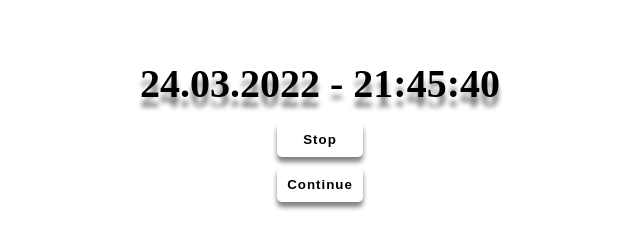
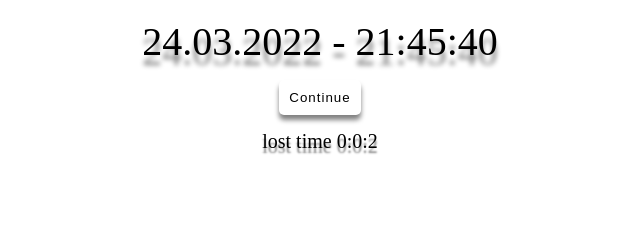
Before and after one commit to kaganmorgul/datetime, a plain HTML site: page index.html in a window 1280 px wide. Both pictures are taken after a click on the button "Stop". Shown: the whole page, without its empty margins (320-960 px from the left). Drawn offline with Linux system fonts and the light colour scheme.

Commit message:
lost time calculator added

```diff
--- a/index.html
+++ b/index.html
@@ -11,9 +11,11 @@
     <div class="content1">
     </div>
     <div class="controls">
-        <button id="stop">Stop</button>
-        <button id="continue">Continue</button>
+        <button id="buton" class="stop effect">Stop</button>
+    </div>
+    <div class="content2">
     </div>
     <script src="script.js"></script>
 </body>
+
 </html>
--- a/script.js
+++ b/script.js
@@ -1,20 +1,32 @@
 const content1 = document.querySelector(".content1");
-const stop = document.getElementById("stop");
-const continued = document.getElementById("continue");
+const content2 = document.querySelector(".content2");
+const buton = document.getElementById("buton");
 
 var interval;
+var afterStopInterval;
 var settings = {
   duration: "1000",
-  random: false,
+  sec: 0,
+  min: 0,
+  hr: 0,
 };
 init(settings);
-
 const formatControl = () => {
   seconds < 10 ? (seconds = `0${seconds}`) : (seconds = seconds);
   minutes < 10 ? (minutes = `0${minutes}`) : (minutes = minutes);
   hours < 10 ? (hours = `0${hours}`) : (hours = hours);
   day < 10 ? (day = `0${day}`) : (day = day);
   month < 10 ? (month = `0${month}`) : (month = month);
+};
+const lostTimeFormatControl = () => {
+  if (settings.sec > 60) {
+    settings.sec = 0;
+    settings.min++;
+  }
+  if (settings.min > 60) {
+    settings.min = 0;
+    settings.hr++;
+  }
 };
 const dates = () => {
   date = new Date();
@@ -30,21 +42,32 @@ const realTime = () => {
   formatControl();
   content1.innerHTML = `${day}.${month}.${year} - ${hours}:${minutes}:${seconds}`;
 };
-const myinterval = () => {
-  setInterval(() => {
-    realTime();
-  }, 1000);
-};
-
 function init(settings) {
   interval = setInterval(function () {
     realTime();
   }, settings.duration);
 }
-
-stop.addEventListener("click" , () => {
-  clearInterval(interval)
-})
-continued.addEventListener("click" , () => {
-  init(settings)
-})
+function afterStop(settings) {
+  afterStopInterval = setInterval(function () {
+    settings.sec++;
+    lostTimeFormatControl();
+    content2.innerHTML = `lost time  ${settings.hr}:${settings.min}:${settings.sec}`;
+  }, settings.duration);
+}
+const buttonEffect = () => {
+  buton.classList.toggle("active");
+};
+buton.addEventListener("click", () => {
+  buttonEffect();
+  if (buton.classList.contains("stop")) {
+    clearInterval(interval);
+    afterStop(settings);
+    buton.textContent = "Continue";
+    buton.classList.toggle("stop");
+    buton.classList.toggle("continue");
+  } else if (buton.classList.contains("continue")) {
+    init(settings);
+    clearInterval(afterStopInterval);
+    buton.textContent = "stop";
+  }
+});
--- a/style.css
+++ b/style.css
@@ -3,13 +3,18 @@ body{
     flex-direction: column;
     justify-content: center;
     align-items: center;
-    height: 30vh;
+    height: 100%;
 }
 .content1 {
     font-size: 40px;
     white-space:nowrap;
     text-shadow:  0px 10px 5px grey;
-    font-weight: bold;
+    margin: 10px;
+}
+.content2 {
+    font-size: 20px;
+    white-space:nowrap;
+    text-shadow:  0px 5px 2px grey;
     margin: 10px;
 }
 .controls{
@@ -23,6 +28,13 @@ button{
     padding: 10px;
     border-radius: 5px;
     margin: 5px;
-    font-weight: bold;
     letter-spacing: 1px;
+    transition: all;
 }
+.effect{
+    transform: rotate(0deg);
+    transition: all 2s;
+}
+.active{
+    transform: rotate(360deg);
+}
```
